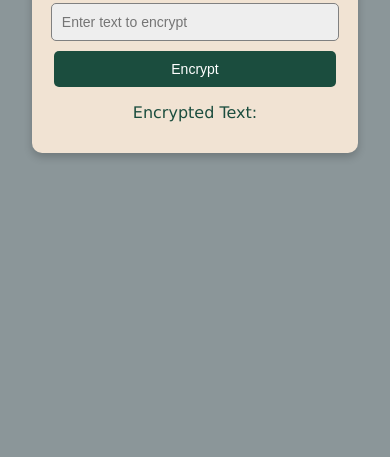
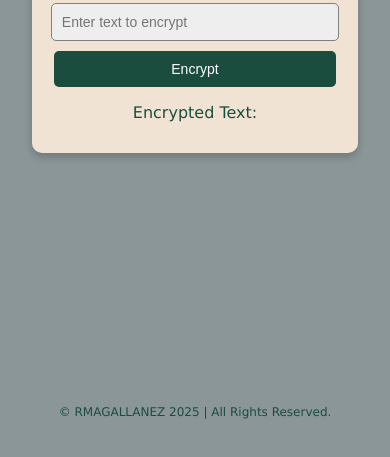
Before and after one commit to dreadnought2099/VowCon-Cipher-Encryption, a plain HTML site: page index.html in a window 390 px wide. Shown: the part 405-862 px from the top of the page. Drawn offline with Linux system fonts and the light colour scheme.

Commit message:
added footer

```diff
--- a/index.html
+++ b/index.html
@@ -15,5 +15,8 @@
         <button id="encryptButton">Encrypt</button>
         <p>Encrypted Text: <span id="output"></span></p>
     </div>
+    <footer>
+        <p>&#169; RMAGALLANEZ 2025 | All Rights Reserved.</p>
+    </footer>
 </body>
 </html>
--- a/style.css
+++ b/style.css
@@ -62,6 +62,13 @@ h1 {
     font-weight: bolder;
 }
 
+footer {
+    text-align: center;
+    font-size: 14px;
+    position: absolute;
+    bottom: 0;
+}
+
 
 @media (max-width: 480px) {
     .container {
@@ -81,4 +88,9 @@ h1 {
     #output {
         font-size: 16px;
     }
+
+    footer {
+        font-size: 12px; /* ✅ Smaller font for better fit */
+        padding: 8px;
+    }
 }
```
